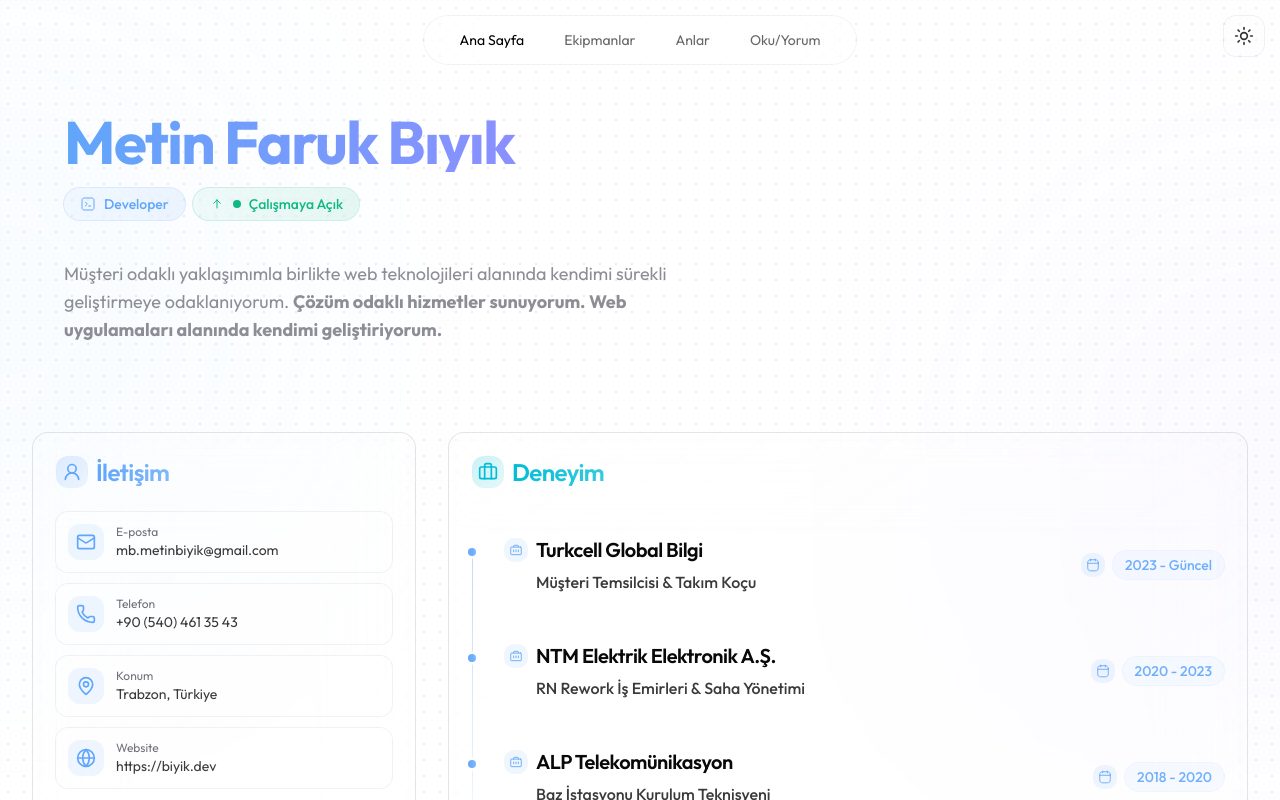
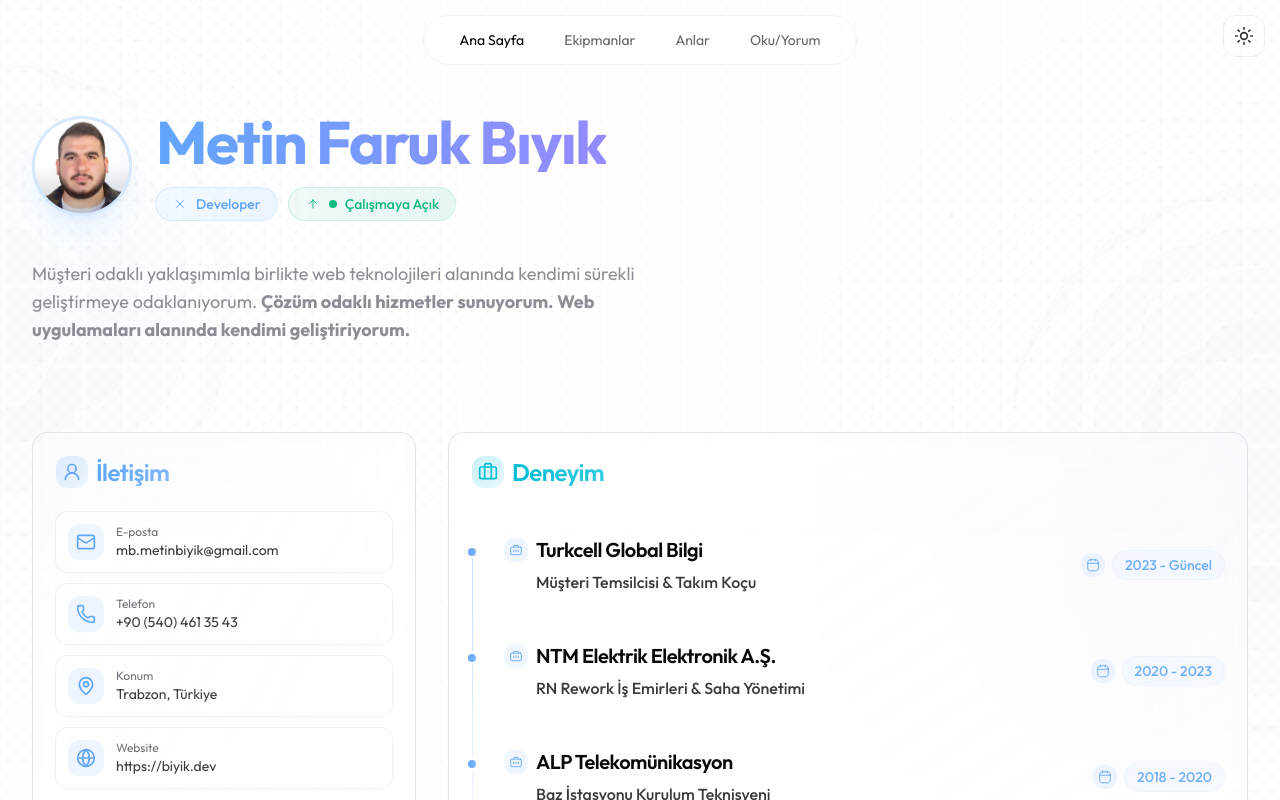
Before and after one commit to metinfarukbiyik/metinfarukbiyik, a Next.js app: page / in a window 1280 px wide. Shown: the top 800 px of the page. Built offline with nearby package versions, Linux system fonts and the light colour scheme.

Commit message:
page-title alanı düzenlendi.

```diff
--- a/src/app/globals.css
+++ b/src/app/globals.css
@@ -369,4 +369,21 @@
   .shadow-glow {
     box-shadow: 0 0 20px -5px hsl(var(--primary) / 0.3), 0 0 40px -10px hsl(var(--primary) / 0.2);
   }
+
+  @keyframes gradient {
+    0% {
+      background-position: 0% 50%;
+    }
+    50% {
+      background-position: 100% 50%;
+    }
+    100% {
+      background-position: 0% 50%;
+    }
+  }
+
+  .animate-gradient {
+    animation: gradient 6s ease infinite;
+    background-size: 200% auto;
+  }
 }
--- a/src/components/PageTitle.tsx
+++ b/src/components/PageTitle.tsx
@@ -1,33 +1,84 @@
+import Image from "next/image";
+import { usePathname } from "next/navigation";
+import { motion } from "framer-motion";
+
 interface PageTitleProps {
   title: string;
   description?: string;
   children?: React.ReactNode;
-  image?: string;
   variant?: "page" | "home";
 }
 
 export default function PageTitle({ title, description, children, variant = "page" }: PageTitleProps) {
+  const pathname = usePathname();
+  const isHome = pathname === "/";
+
   return (
-    <div className="relative">
-      <div className="relative mx-auto max-w-7xl px-6 pt-16 pb-16 sm:pt-24 lg:px-8 lg:pt-28">
+    <div className="relative pt-16 pb-16 sm:pt-24 lg:pt-28">
       {/* İçerik */}
       <div className="w-full">
         {variant === "home" ? (
           // Ana Sayfa Düzeni - Başlık üstte, rozetler altta
           <>
+            <div className="flex items-center gap-6">
+              {/* Avatar */}
+              <motion.div
+                layout
+                layoutId="profile-image"
+                className="relative h-[100px] w-[100px] shrink-0 overflow-hidden rounded-full bg-gradient-to-br from-primary/5 via-primary/10 to-transparent backdrop-blur-xl shadow-xl shadow-primary/10 dark:shadow-primary/5"
+                transition={{
+                  type: "spring",
+                  stiffness: 350,
+                  damping: 25
+                }}
+              >
+                {/* Dekoratif Kenarlar ve Parlaklık */}
+                <div className="absolute -inset-[0.5px] rounded-full bg-gradient-to-b from-white/50 via-white/20 to-white/30 dark:from-white/20 dark:via-white/10 dark:to-white/5 opacity-50" />
+                <div className="absolute -inset-[1px] rounded-full bg-gradient-to-br from-primary/30 via-primary/20 to-transparent" />
+                <div className="absolute -inset-[1.5px] rounded-full bg-gradient-to-br from-white/20 via-transparent to-primary/10 blur-[0.5px]" />
+
+                {/* Dış Halkalar */}
+                <div className="absolute -inset-2 rounded-full border border-white/20 dark:border-white/10" />
+                <div className="absolute -inset-3 rounded-full border border-white/10 dark:border-white/5" />
+                <div className="absolute -inset-4 rounded-full border border-primary/5" />
+
+                {/* İç Parlaklık */}
+                <div className="absolute inset-[2px] rounded-full bg-gradient-to-br from-white/10 via-transparent to-primary/5" />
+
+                {/* Görsel */}
+                <div className="absolute inset-[3px] overflow-hidden rounded-full">
+                  <Image
+                    src="/profile.jpg"
+                    alt={title}
+                    fill
+                    className="object-cover"
+                    sizes={isHome ? "100px" : "40px"}
+                    priority
+                  />
+                  {/* Hafif Overlay */}
+                  <div className="absolute inset-0 bg-gradient-to-t from-black/20 via-transparent to-white/10" />
+                </div>
+
+                {/* İnce Kenar Çizgisi */}
+                <div className="absolute inset-0 rounded-full ring-1 ring-primary/10 bg-gradient-to-br from-white/20 via-transparent to-primary/10" />
+              </motion.div>
+
+              {/* İsim ve Rozetler */}
+              <div className="flex flex-col gap-4">
                 <h1 className="animate-gradient bg-gradient-to-r from-primary via-secondary to-accent bg-clip-text text-4xl font-bold tracking-tight text-transparent sm:text-6xl">
                   {title}
                 </h1>
 
-              <div className="mt-4 flex flex-wrap items-center gap-2">
+                <div className="flex flex-wrap items-center gap-3">
+                  {/* Developer Rozeti */}
                   <div className="inline-flex items-center gap-2 rounded-full bg-gradient-to-r from-primary/5 to-primary/10 px-4 py-1.5 text-sm font-medium text-primary ring-1 ring-primary/20 backdrop-blur-xl transition-all duration-300 hover:bg-primary/10 hover:ring-primary/30">
                     <svg className="h-4 w-4" viewBox="0 0 24 24" fill="none" xmlns="http://www.w3.org/2000/svg">
-                    <path d="M8 9L11 12L8 15M13 15H16" stroke="currentColor" strokeWidth="1.5" strokeLinecap="round" strokeLinejoin="round"/>
-                    <path d="M3 7.8C3 6.11984 3 5.27976 3.32698 4.63803C3.6146 4.07354 4.07354 3.6146 4.63803 3.32698C5.27976 3 6.11984 3 7.8 3H16.2C17.8802 3 18.7202 3 19.362 3.32698C19.9265 3.6146 20.3854 4.07354 20.673 4.63803C21 5.27976 21 6.11984 21 7.8V16.2C21 17.8802 21 18.7202 20.673 19.362C20.3854 19.9265 19.9265 20.3854 19.362 20.673C18.7202 21 17.8802 21 16.2 21H7.8C6.11984 21 5.27976 21 4.63803 20.673C4.07354 20.3854 3.6146 19.9265 3.32698 19.362C3 18.7202 3 17.8802 3 16.2V7.8Z" stroke="currentColor" strokeWidth="1.5"/>
+                      <path d="M17 7L7 17M7 7L17 17" stroke="currentColor" strokeWidth="1.5" strokeLinecap="round" strokeLinejoin="round"/>
                     </svg>
-                  {description}
+                    Developer
                   </div>
 
+                  {/* Çalışmaya Açık Rozeti */}
                   <div className="inline-flex items-center gap-2 rounded-full bg-gradient-to-r from-emerald-500/5 to-emerald-500/10 px-4 py-1.5 text-sm font-medium text-emerald-500 ring-1 ring-emerald-500/20 backdrop-blur-xl transition-all duration-300 hover:bg-emerald-500/10 hover:ring-emerald-500/30">
                     <svg className="h-4 w-4" viewBox="0 0 24 24" fill="none" xmlns="http://www.w3.org/2000/svg">
                       <path d="M12 6V18M12 6L7 11M12 6L17 11" stroke="currentColor" strokeWidth="1.5" strokeLinecap="round" strokeLinejoin="round"/>
@@ -37,6 +88,8 @@ export default function PageTitle({ title, description, children, variant = "pag
                       <span className="relative inline-flex h-2 w-2 rounded-full bg-emerald-500"></span>
                     </span>
                     Çalışmaya Açık
+                  </div>
+                </div>
               </div>
             </div>
           </>
@@ -62,6 +115,5 @@ export default function PageTitle({ title, description, children, variant = "pag
         )}
       </div>
     </div>
-    </div>
   );
 }
--- a/src/components/layouts/PageLayout.tsx
+++ b/src/components/layouts/PageLayout.tsx
@@ -1,5 +1,8 @@
 "use client";
 
+import Image from "next/image";
+import { usePathname } from "next/navigation";
+import { motion } from "framer-motion";
 import { PageTitleProps } from "@/types";
 import PageTitle from "@/components/PageTitle";
 import Footer from "@/components/Footer";
@@ -11,18 +14,66 @@ interface PageLayoutProps {
 }
 
 export default function PageLayout({ children, pageTitle }: PageLayoutProps) {
+  const pathname = usePathname();
+  const isHome = pathname === "/";
+
   return (
     <div className="relative min-h-screen flex flex-col bg-gradient-to-b from-background via-background/95 to-background/90 overflow-x-hidden">
       {/* Dekoratif Arka Plan */}
       <BackgroundDots />
 
+      {/* Container */}
+      <div className="mx-auto w-full max-w-7xl px-4 sm:px-6 lg:px-8">
+        {/* Profil Fotoğrafı - Navigation ile aynı hizada */}
+        {!isHome && (
+          <motion.div
+            layoutId="profile-image"
+            className="fixed top-4 z-50 hidden md:block"
+            transition={{
+              type: "spring",
+              stiffness: 350,
+              damping: 25
+            }}
+          >
+            <div className="relative h-[40px] w-[40px] shrink-0 overflow-hidden rounded-full bg-gradient-to-br from-primary/5 via-primary/10 to-transparent backdrop-blur-xl shadow-lg shadow-primary/10 dark:shadow-primary/5">
+              {/* Dekoratif Kenarlar ve Parlaklık */}
+              <div className="absolute -inset-[0.5px] rounded-full bg-gradient-to-b from-white/50 via-white/20 to-white/30 dark:from-white/20 dark:via-white/10 dark:to-white/5 opacity-50" />
+              <div className="absolute -inset-[1px] rounded-full bg-gradient-to-br from-primary/30 via-primary/20 to-transparent" />
+              <div className="absolute -inset-[1.5px] rounded-full bg-gradient-to-br from-white/20 via-transparent to-primary/10 blur-[0.5px]" />
+
+              {/* Dış Halkalar */}
+              <div className="absolute -inset-2 rounded-full border border-white/20 dark:border-white/10" />
+              <div className="absolute -inset-3 rounded-full border border-white/10 dark:border-white/5" />
+
+              {/* İç Parlaklık */}
+              <div className="absolute inset-[1px] rounded-full bg-gradient-to-br from-white/10 via-transparent to-primary/5" />
+
+              {/* Görsel */}
+              <div className="absolute inset-[2px] overflow-hidden rounded-full">
+                <Image
+                  src="/profile.jpg"
+                  alt="Profile"
+                  fill
+                  className="object-cover"
+                  sizes="40px"
+                  priority
+                />
+                {/* Hafif Overlay */}
+                <div className="absolute inset-0 bg-gradient-to-t from-black/20 via-transparent to-white/10" />
+              </div>
+
+              {/* İnce Kenar Çizgisi */}
+              <div className="absolute inset-0 rounded-full ring-1 ring-primary/10 bg-gradient-to-br from-white/20 via-transparent to-primary/10" />
+            </div>
+          </motion.div>
+        )}
+
         <main className="flex-1">
-        <div className="mx-auto max-w-7xl px-4 pt-0 pb-16 sm:px-6 lg:px-8">
+          <div className="pb-16">
             {pageTitle && (
               <PageTitle
                 title={pageTitle.title}
                 description={pageTitle.description}
-              image={pageTitle.image}
                 variant={pageTitle.variant}
               >
                 {pageTitle.children}
@@ -31,6 +82,7 @@ export default function PageLayout({ children, pageTitle }: PageLayoutProps) {
             {children}
           </div>
         </main>
+      </div>
 
       <Footer />
     </div>
```
Lines whose indentation alone changed are shown as unchanged.
